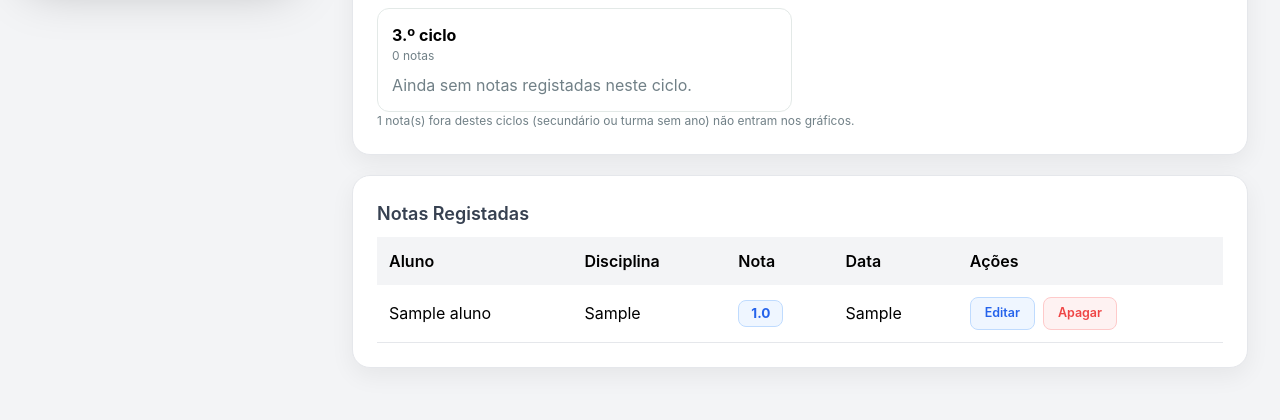
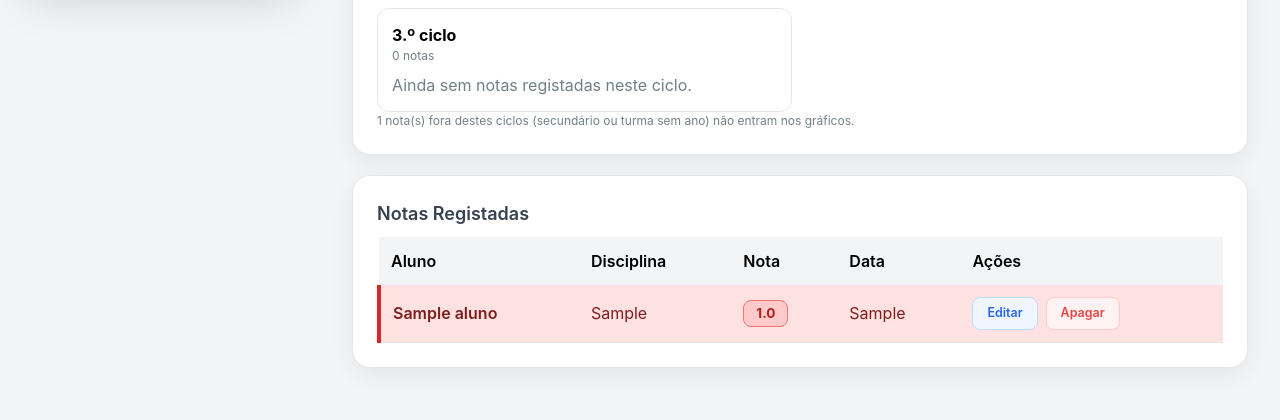
Before and after one commit to cristinayourspace-rgb/CentroEstudos_V2, a Flask app: page /notas in a window 1280 px wide. Shown: the part 841-1261 px from the top of the page. Run offline with Flask 3, Linux system fonts and the light colour scheme; data comes from the database, SQL or seed files in the repository; tables that the repository leaves empty hold one stand-in row (values such as "Sample post"); some libraries are stand-ins or nearby versions.

Commit message:
Notas: destacar a vermelho notas inferiores a 50

```diff
--- a/templates/notas.html
+++ b/templates/notas.html
@@ -199,6 +199,12 @@ Gestão de Notas
     }
     .estado-vazio i{ font-size:2.2rem; margin-bottom:10px; opacity:0.5; }
 
+    /* Notas abaixo de 50: destaque avermelhado */
+    .tabela-notas tbody tr.nota-baixa td{ background:#fee2e2; color:#7f1d1d; }
+    .tabela-notas tbody tr.nota-baixa:hover td{ background:#fecaca; }
+    .tabela-notas tbody tr.nota-baixa td:first-child{ border-left:4px solid #dc2626; font-weight:600; }
+    .nota-baixa .badge-nota{ background:#fecaca; color:#b91c1c; border-color:#f87171; }
+    .nota-card.nota-baixa{ background:#fef2f2; border-color:#fca5a5; border-left:5px solid #dc2626; }
 </style>
 
 {# ── Cabeçalho da página ──────────────────────────────────────────────── #}
@@ -436,7 +442,7 @@ Gestão de Notas
                 </thead>
                 <tbody>
                 {% for nota in notas %}
-                    <tr>
+                    <tr class="{% if nota.nota is not none and nota.nota < 50 %}nota-baixa{% endif %}">
                         <td>{{ nota.aluno.nome }}</td>
                         <td>{{ nota.disciplina }}</td>
                         <td><span class="badge-nota">{{ nota.nota }}</span></td>
@@ -458,7 +464,7 @@ Gestão de Notas
         <div class="cards-mobile">
 
             {% for nota in notas %}
-            <div class="nota-card">
+            <div class="nota-card{% if nota.nota is not none and nota.nota < 50 %} nota-baixa{% endif %}">
 
                 <div class="nota-card-grid">
 
```
